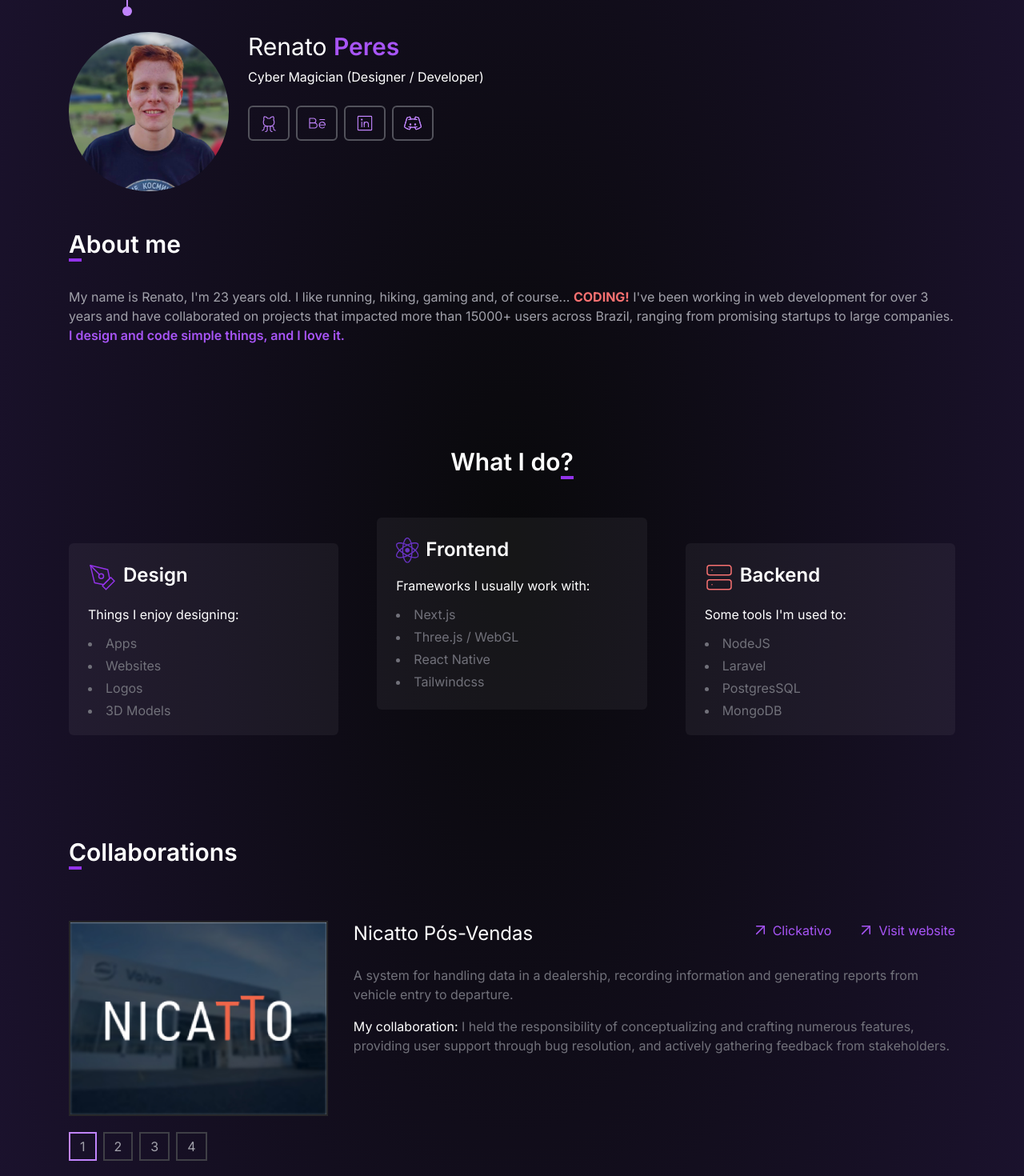
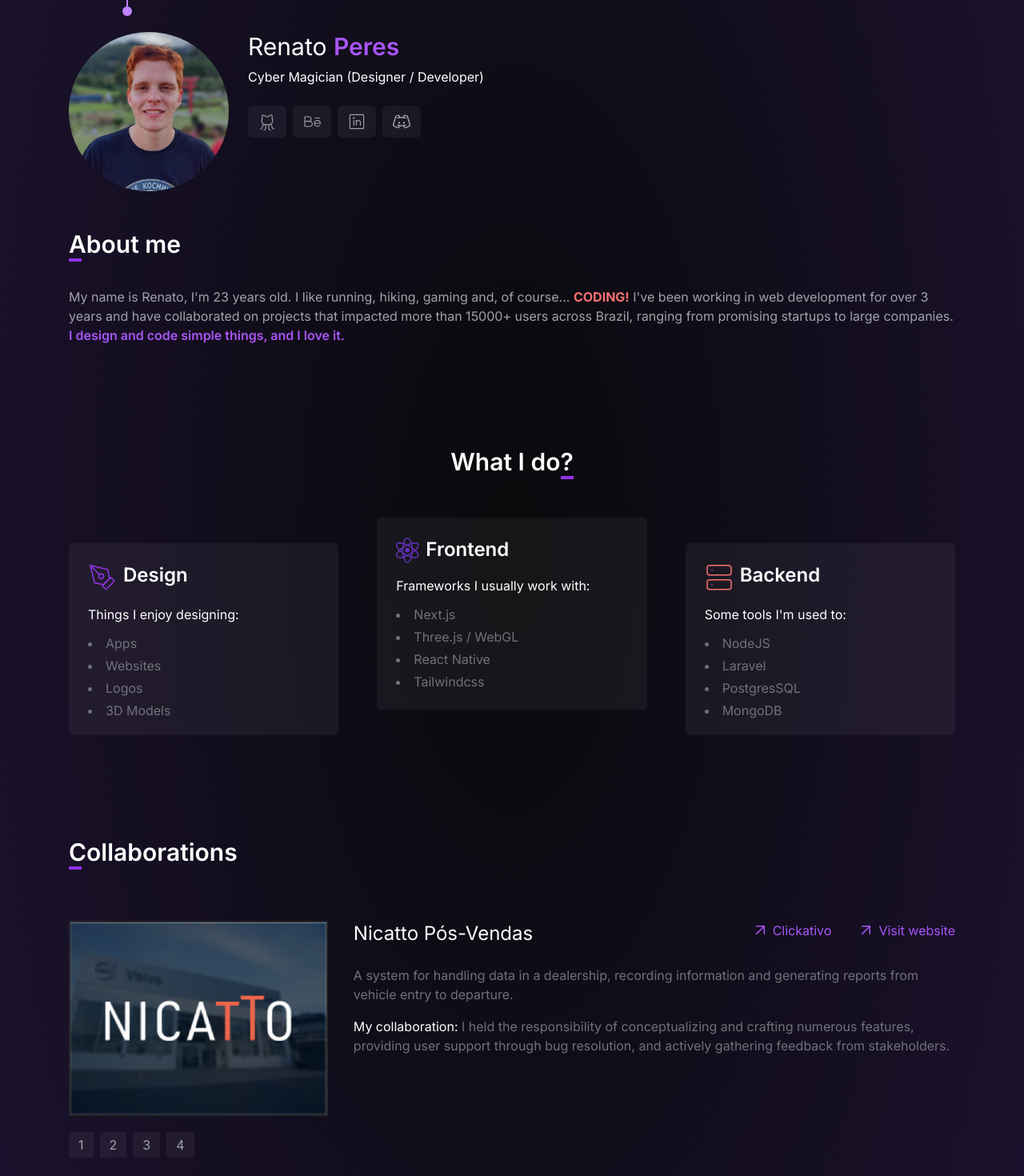
Before and after one commit to Renato1478/RenatoPeresHomepage, a Next.js app: page / in a window 1280 px wide. Shown: the part 760-2230 px from the top of the page at 80% size. Built offline with nearby package versions, Linux system fonts and the light colour scheme.

Commit message:
Adjusting borders in general (colored background instead) - more consistant design

```diff
--- a/src/@core/components/buttons/PaginationButton.tsx
+++ b/src/@core/components/buttons/PaginationButton.tsx
@@ -14,9 +14,9 @@ export default function PaginationButton({ isActive, ...props }: Props) {
   return (
     <button
       {...props}
-      className={`px-3 py-1 border-solid border-2 dark:text-zinc-400 ${
-        isActive ? "border-purple-400 dark:text-white" : "border-zinc-300 dark:border-zinc-700 text-zinc-400"
-      } hover:border-purple-400 transition ease-in-out duration-300`}
+      className={`px-3 py-1 rounded-sm dark:text-zinc-400 bg-zinc-50 dark:bg-zinc-50 dark:bg-opacity-5 hover:text-purple-400 dark:hover:text-purple-600 transition ease-in-out duration-300 ${
+        isActive ? "text-purple-400 dark:text-purple-600" : null
+      } `}
     >
       {props.children}
     </button>
--- a/src/@core/components/buttons/SocialMediaButton.tsx
+++ b/src/@core/components/buttons/SocialMediaButton.tsx
@@ -11,7 +11,7 @@ export default function SocialMediaButton({
     <a
       href={href}
       target="_blank"
-      className="px-3 py-2 border-solid border-2 rounded-md border-zinc-300 text-zinc-600 hover:border-purple-400 hover:text-purple-400 dark:text-purple-400 dark:border-zinc-600 hover:dark:border-purple-400 transition ease-in-out duration-300"
+      className="px-3 py-2 rounded-md dark:text-zinc-400 bg-zinc-50 dark:bg-zinc-50 dark:bg-opacity-5 hover:text-purple-400 dark:hover:text-purple-600 transition ease-in-out duration-300"
     >
       {children}
     </a>
--- a/src/app/page.tsx
+++ b/src/app/page.tsx
@@ -9,8 +9,7 @@ import Experiences from "../components/Experiences";
 export default function Home() {
   return (
     <main
-      className="text-zinc-950 bg-gradient-radial from-white to-zinc-200 dark:text-white dark:to-[#1F1435] dark:from-zinc-950 from-0% flex min-h-screen flex-col items-center my-0 mx-auto font-normal"
-      style={{ backgroundColor: "#000" }}
+      className="text-zinc-950 bg-white dark:bg-gradient-radial dark:text-white dark:to-[#1F1435] dark:from-zinc-950 dark:from-0% flex min-h-screen flex-col items-center my-0 mx-auto font-normal transition-all"
     >
       <Header />
       <Hero />
--- a/src/components/WhatIDo.tsx
+++ b/src/components/WhatIDo.tsx
@@ -9,7 +9,7 @@ export default function WhatIDo() {
       {/* Card List */}
       <div className="flex max-md:flex-col pt-12 justify-center gap-x-12">
         {/* Design */}
-        <div className="mt-8 max-md:mt-0 h-60 flex flex-col w-1/3 max-md:w-full p-6 rounded-md bg-zinc-100 dark:bg-opacity-5">
+        <div className="mt-8 max-md:mt-0 h-60 flex flex-col w-1/3 max-md:w-full p-6 rounded-md bg-zinc-50 dark:bg-opacity-5">
           <div className="flex gap-x-2 align-middle">
             <div className="text-purple-600">
               <DesignIcon />
@@ -29,7 +29,7 @@ export default function WhatIDo() {
           </div>
         </div>
         {/* Frontend */}
-        <div className="flex h-60 max-md:mt-4 flex-col w-1/3 max-md:w-full p-6 rounded-md bg-zinc-100 dark:bg-opacity-5">
+        <div className="flex h-60 max-md:mt-4 flex-col w-1/3 max-md:w-full p-6 rounded-md bg-zinc-50 dark:bg-opacity-5">
           <div className="flex gap-x-2 align-middle">
             <div className="text-violet-600">
               <FrontendIcon />
@@ -49,7 +49,7 @@ export default function WhatIDo() {
           </div>
         </div>
         {/* Backend */}
-        <div className="mt-8 max-md:mt-4 h-60 flex flex-col w-1/3 max-md:w-full p-6 rounded-md bg-zinc-100 dark:bg-opacity-5">
+        <div className="mt-8 max-md:mt-4 h-60 flex flex-col w-1/3 max-md:w-full p-6 rounded-md bg-zinc-50 dark:bg-opacity-5">
           <div className="flex gap-x-2 align-middle">
             <div className="text-red-400">
               <Backend />
```
